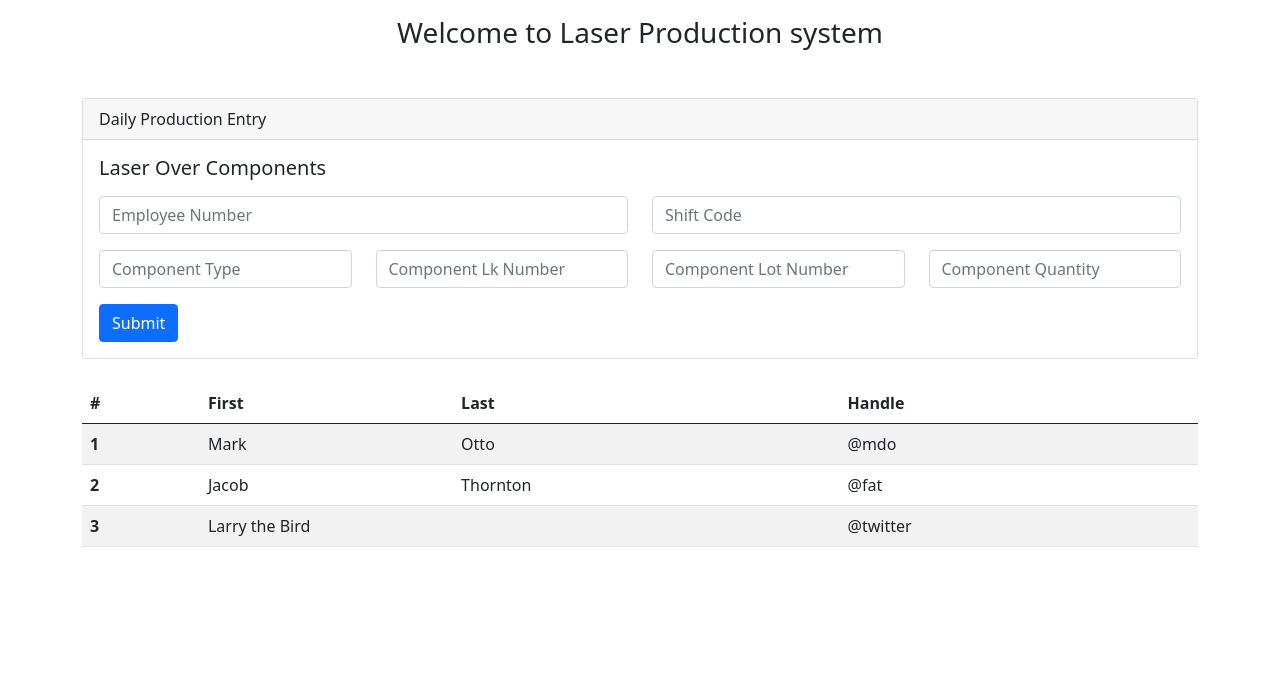
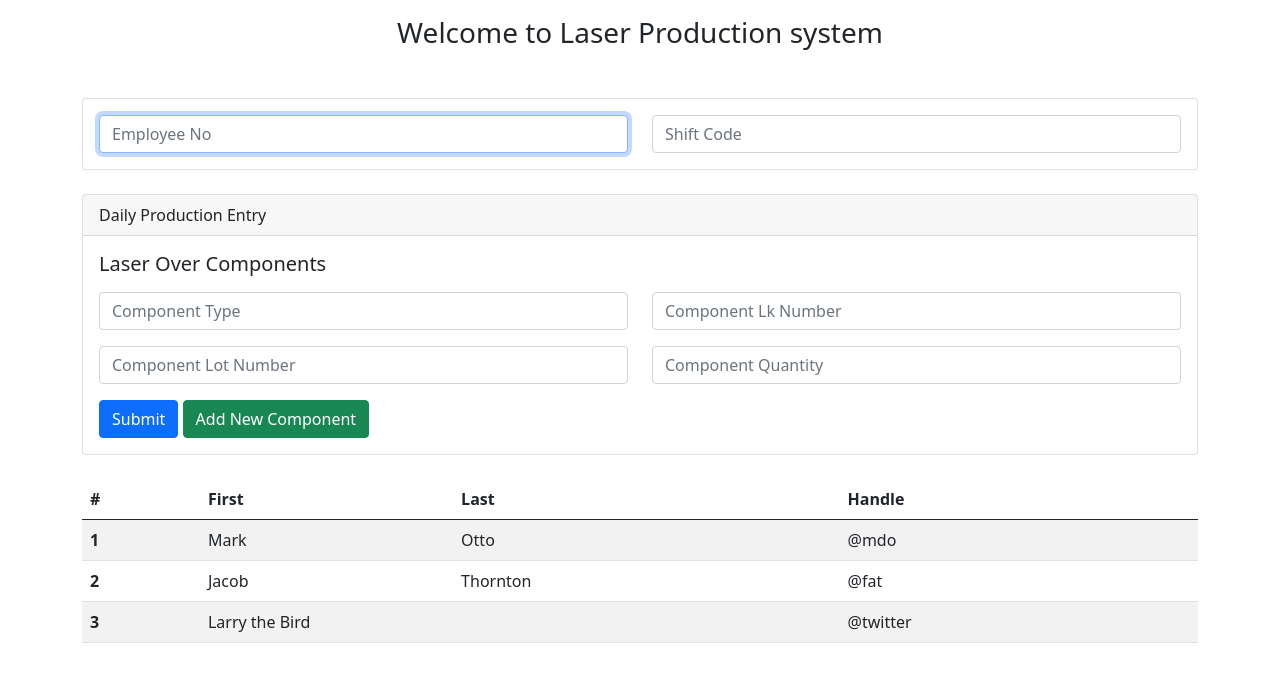
Before and after one commit to kaustubhwankhede2020/laser_production_system, a Django app: page / in a window 1280 px wide. Shown: the top 682 px of the page. Run offline with Django 3.2, Linux system fonts and the light colour scheme.

Commit message:
Add Component Updated

```diff
--- a/laser_production_app/templates/index.html
+++ b/laser_production_app/templates/index.html
@@ -16,6 +16,22 @@
 <body>
     <h3 class="m-3 text-center">Welcome to Laser Production system</h3>
     <div class="container mt-5">
+        <div class="card mb-4">
+            <div class="card-body">
+                <form action="">
+                    <div class="row">
+                        <div class="col">
+                            <input type="text" class="form-control" placeholder="Employee No" aria-label="Employee No"
+                                name="employee_no" required autofocus>
+                        </div>
+                        <div class="col">
+                            <input type="text" class="form-control" placeholder="Shift Code" aria-label="Shift Code"
+                                name="shift_code" required>
+                        </div>
+                    </div>
+                </form>
+            </div>
+        </div>
         <div class="card">
             <div class="card-header">
                 Daily Production Entry
@@ -42,44 +58,68 @@
                     {%csrf_token%}
                     <div class="row mt-3">
                         <div class="col">
-                            <input type="text" class="form-control" placeholder="Employee Number"
-                                aria-label="Employee Number" name="employee_number">
+                            <input type="text" class="form-control" placeholder="Component Type"
+                                aria-label="Component Type" name="component_type" required>
                         </div>
                         <div class="col">
-                            <input type="text" class="form-control" placeholder="Shift Code" aria-label="Shift Code"
-                                name="shift_code">
+                            <input type="text" class="form-control" placeholder="Component Lk Number"
+                                aria-label="Component Lk Number" name="component_lk_number" required>
                         </div>
                     </div>
                     <div class="row mt-3">
                         <div class="col">
-                            <input type="text" class="form-control" placeholder="Component Type"
-                                aria-label="Component Type" name="component_type">
-                        </div>
-                        <div class="col">
-                            <input type="text" class="form-control" placeholder="Component Lk Number"
-                                aria-label="Component Lk Number" name="component_lk_number">
-                        </div>
-                        <div class="col">
                             <input type="text" class="form-control" placeholder="Component Lot Number"
-                                aria-label="Component Lot Number" name="component_lot_number">
+                                aria-label="Component Lot Number" name="component_lot_number" required>
                         </div>
                         <div class="col">
                             <input type="text" class="form-control" placeholder="Component Quantity"
-                                aria-label="Component Quantity" name="component_quantity">
+                                aria-label="Component Quantity" name="component_quantity" required>
                         </div>
                     </div>
                     <button type="submit" class="btn btn-primary mt-3">Submit</button>
+                    <button type="button" class="btn btn-success mt-3" data-bs-toggle="modal"
+                        data-bs-target="#exampleModal">
+                        Add New Component
+                    </button>
                     {% if messages %}
 
                     {% for message in messages %}
                     <div class="alert alert-success mt-3">{{message}}</div>
                     {% endfor %}
-
                     {% endif %}
                 </form>
             </div>
         </div>
-
+        <!-- Modal -->
+        <div class="modal fade" id="exampleModal" tabindex="-1" aria-labelledby="exampleModalLabel" aria-hidden="true">
+            <div class="modal-dialog">
+                <div class="modal-content">
+                    <div class="modal-header">
+                        <h5 class="modal-title" id="exampleModalLabel">Add New Component</h5>
+                        <button type="button" class="btn-close" data-bs-dismiss="modal" aria-label="Close"></button>
+                    </div>
+                    <form action="/add_components" method="post">
+                        {%csrf_token%}
+                        <div class="modal-body">
+                            <div class="row mt-3">
+                                <div class="col">
+                                    <input type="text" class="form-control" placeholder="Component Type"
+                                        aria-label="Component Type" name="component_type_modal" required>
+                                </div>
+                                <div class="col">
+                                    <input type="text" class="form-control" placeholder="Component Lk Number"
+                                        aria-label="Component Lk Number" name="component_lk_number_modal" required>
+                                </div>
+                            </div>
+                        </div>
+                        <div class="modal-footer">
+                            <button type="button" class="btn btn-secondary" data-bs-dismiss="modal">Close</button>
+                            <button type="submit" class="btn btn-primary">Save</button>
+                        </div>
+                    </form>
+                </div>
+            </div>
+        </div>
         <table class="table table-striped mt-4">
             <thead>
                 <tr>
--- a/laser_production_app/views.py
+++ b/laser_production_app/views.py
@@ -1,6 +1,6 @@
 from django.shortcuts import render
 from django.http import HttpResponse, HttpResponseRedirect
-from .models import Daily_update
+from .models import Daily_update, Components
 import datetime
 from django.urls import reverse
 from django.contrib import messages
@@ -29,3 +29,19 @@ def submit_entry(request):
             print(e)
             messages.error(request,'Failed to add entry')
             return HttpResponseRedirect(reverse("index"))
+
+def add_components(request):
+    if request.method != 'POST':
+        return HttpResponse('Method not supported')
+    else:
+        component_type = request.POST.get('component_type_modal')
+        component_lk_number = request.POST.get('component_lk_number_modal')
+        try:
+            Component_data = Components(component_type = component_type, component_lk_number = component_lk_number, created_at = datetime.datetime.now(), updated_at=datetime.datetime.now())
+            Component_data.save()
+            messages.success(request,'Component Added Successfully')
+            return HttpResponseRedirect(reverse('index'))
+        except Exception as e:
+            print(e)
+            messages.error(request,'Failed to add Component')
+            return HttpResponseRedirect(reverse("index"))
--- a/laser_production_system/urls.py
+++ b/laser_production_system/urls.py
@@ -20,5 +20,6 @@ from laser_production_app import views
 urlpatterns = [
     path('admin/', admin.site.urls),
     path('', views.show_index_page, name='index'),
-    path('submit_entry', views.submit_entry, name='submit_entry')
+    path('submit_entry', views.submit_entry, name='submit_entry'),
+    path('add_components', views.add_components, name='add_components'),
 ]
```
Also changed, not shown: laser_production_app/models.py (+8 -0 lines), db.sqlite3, laser_production_app/migrations/0002_components.py (added).
